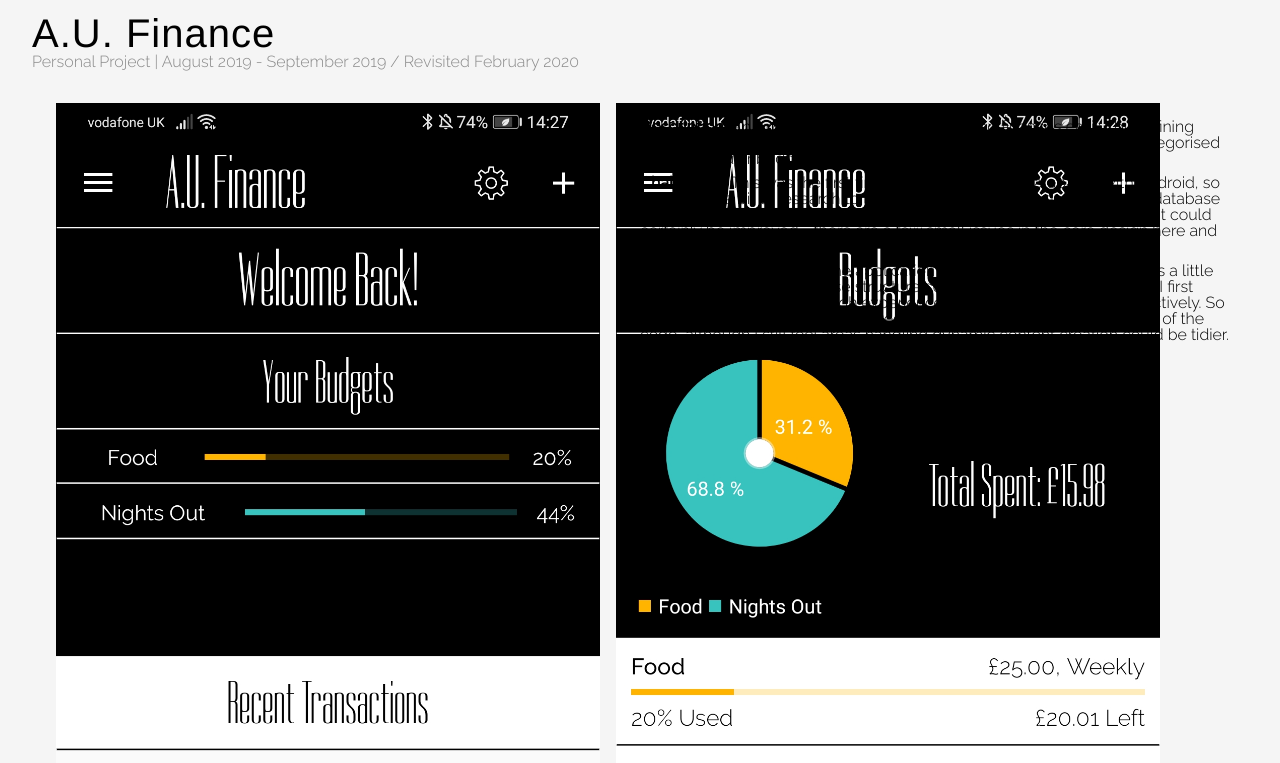
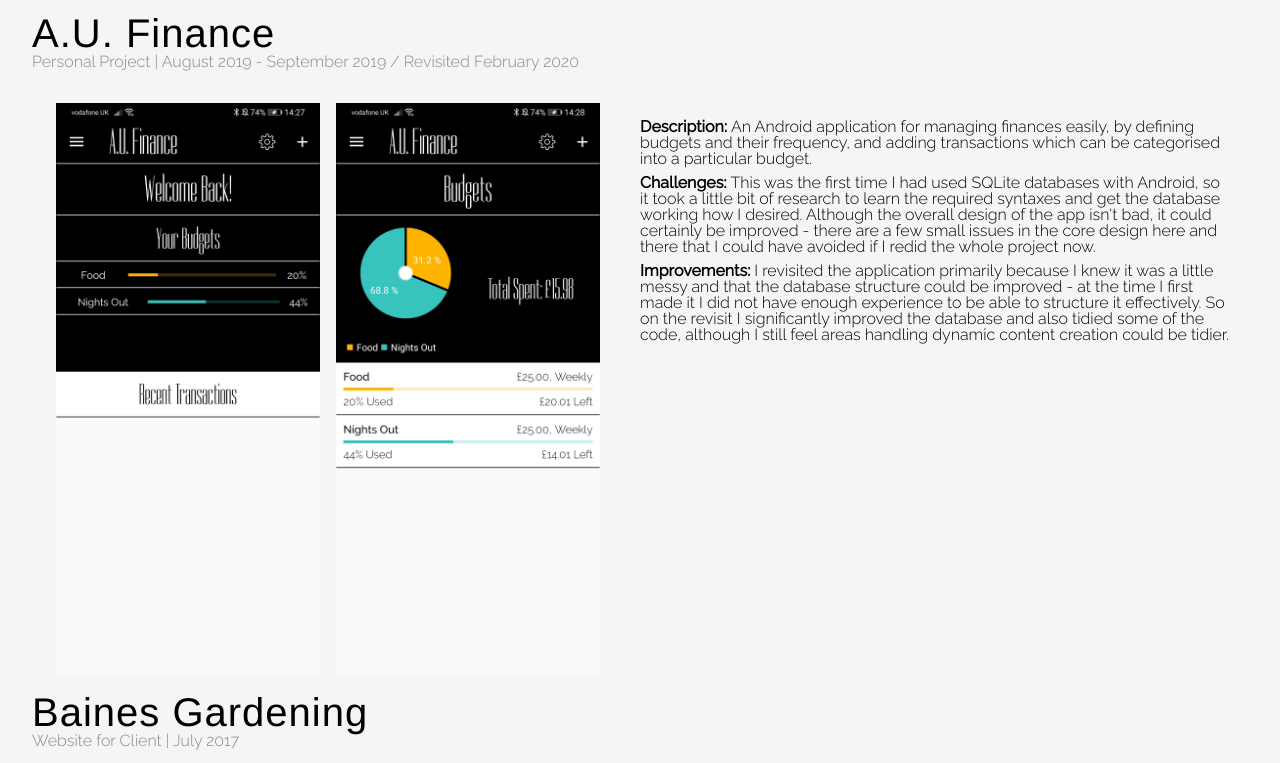
Before and after one commit to alex-usher/alex-usher.github.io, a plain HTML site: page projects.html in a window 1280 px wide. Shown: the part 1205-1968 px from the top of the page. Drawn offline with Linux system fonts and the light colour scheme; a web font is replaced by a local one.

Commit message:
Fix style bug in projects.html

```diff
--- a/projects.html
+++ b/projects.html
@@ -82,8 +82,8 @@
         <div class="project-column-wrapper">
           <div class="project-column">
             <a href="https://github.com/alex-usher/AWFinance/" target="_blank">
-              <img src="assets/images/app1.jpg" alt="A.U. Finance Home Screen" />
-              <img src="assets/images/app2.jpg" alt="A.U. Finance Budgets Page" />
+              <img src="assets/images/app1.jpg" style="max-width: 50%;" alt="A.U. Finance Home Screen" />
+              <img src="assets/images/app2.jpg" style="max-width: 50%;" alt="A.U. Finance Budgets Page" />
             </a>
           </div>
           <div class="project-column">
```
Also changed, not shown: index.html (+0 -1 lines).
